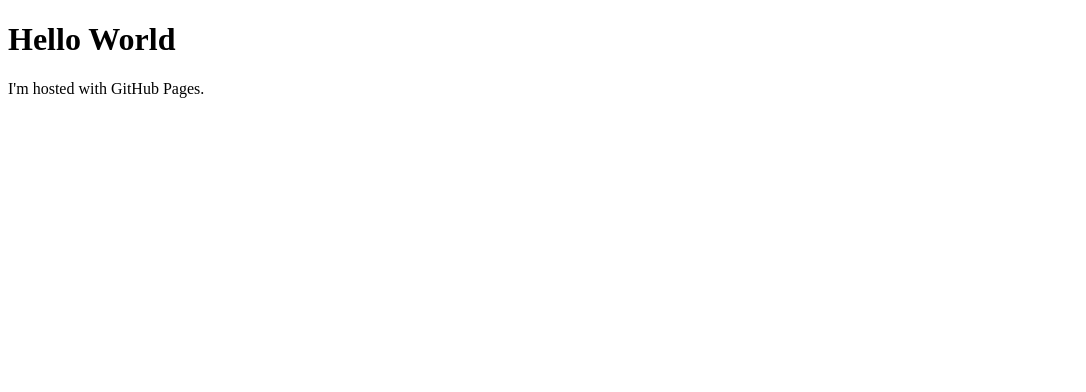
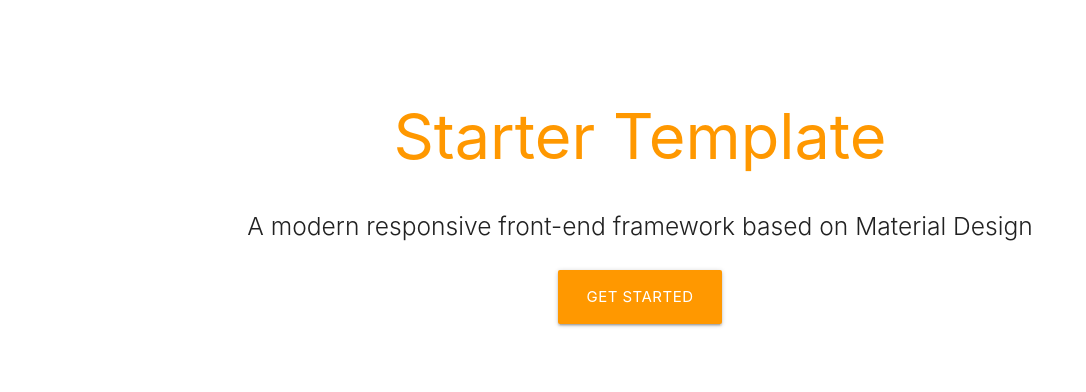
Before and after one commit to xxxmatko/xxxmatko.github.io, a plain HTML site: page index.html in a window 1280 px wide. Shown: the whole page, without its empty margins (0-1086 px from the left). Drawn offline with nearby package versions, Linux system fonts and the light colour scheme.

Commit message:
Basic index page content

```diff
--- a/index.html
+++ b/index.html
@@ -1,7 +1,30 @@
 <!DOCTYPE html>
 <html>
+<head>
+    <meta charset="utf-8" />
+    <meta name="viewport" content="initial-scale=1, maximum-scale=1, user-scalable=no" />
+    <title>xxxmatko</title>
+    <link href="https://fonts.googleapis.com/icon?family=Material+Icons" rel="stylesheet" />
+    <link href="https://cdnjs.cloudflare.com/ajax/libs/materialize/1.0.0/css/materialize.min.css" rel="stylesheet" />
+    <link href="wwwroot/css/site.css" rel="stylesheet" />
+</head>
 <body>
-<h1>Hello World</h1>
-<p>I'm hosted with GitHub Pages.</p>
+    <div class="section no-pad-bot">
+        <div class="container">
+            <br>
+            <br>
+            <h1 class="header center orange-text">Starter Template</h1>
+            <div class="row center">
+                <h5 class="header col s12 light">A modern responsive front-end framework based on Material Design</h5>
+            </div>
+            <div class="row center">
+                <a href="http://materializecss.com/getting-started.html" class="btn-large waves-effect waves-light orange">Get Started</a>
+            </div>
+            <br>
+            <br>
+        </div>
+    </div>
+    <script src="https://code.jquery.com/jquery-3.3.1.min.js"></script>
+    <script src="https://cdnjs.cloudflare.com/ajax/libs/materialize/1.0.0/js/materialize.min.js"></script>
 </body>
 </html>
```
